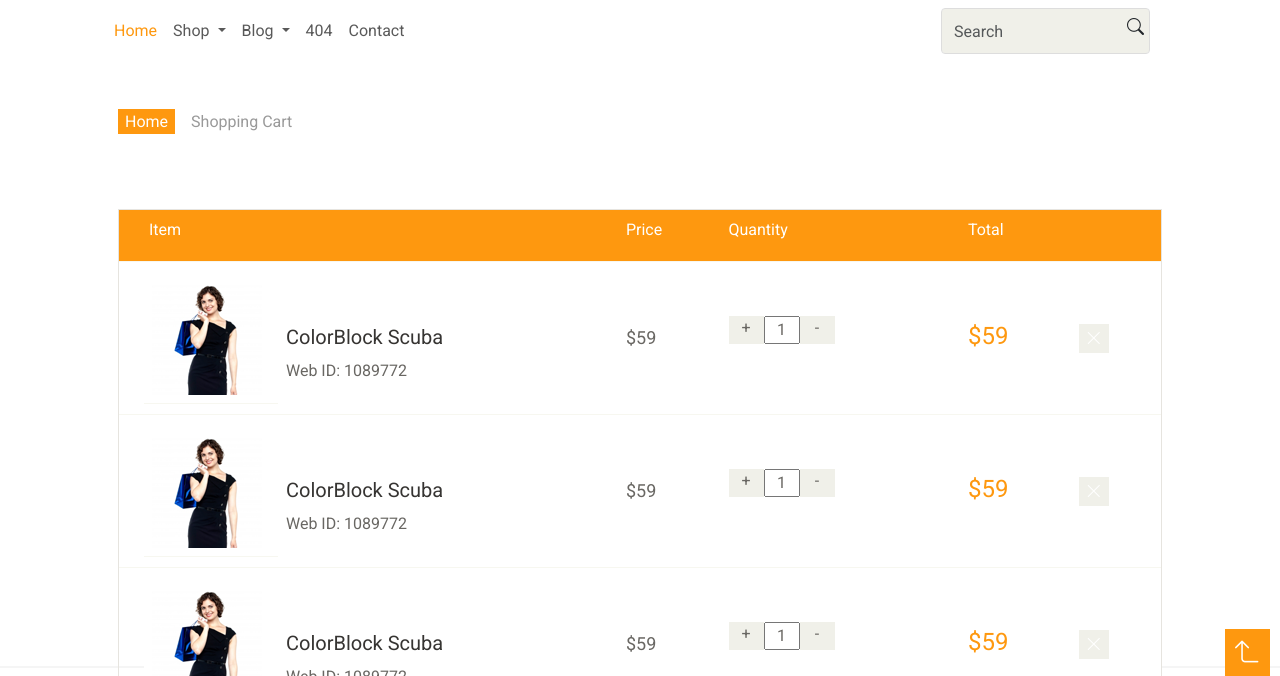
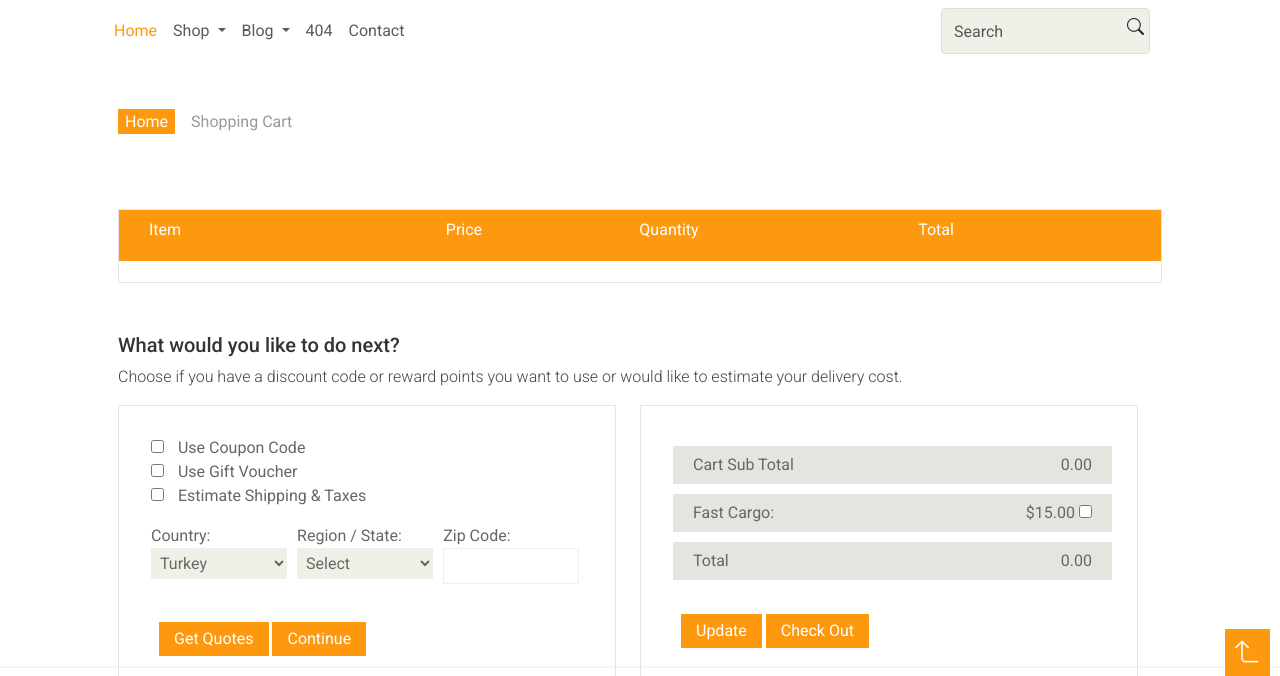
Before and after one commit to RSTCMGZ/E-Shopper-Clone, a plain HTML site: page cart.html in a window 1280 px wide. Shown: the part 124-800 px from the top of the page. Drawn offline with nearby package versions, Linux system fonts and the light colour scheme.

Commit message:
shopping-card-add-delete

```diff
--- a/cart.html
+++ b/cart.html
@@ -230,92 +230,11 @@
                             <td class="orange"></td>
                         </tr>
                     </thead>
-                    <tbody>
-                        <tr>
-                            <td class="cart-product">
-                                <a href="#"><img src="images/cart/one.png"  alt=""></a>
-                            </td>
-                            <td class="cart-desc">
-                                <h4><a href="#">ColorBlock Scuba</a></h4>
-                                <p>Web ID: 1089772</p>
-                            </td>
-                            <td class="cart-price">
-                                <p>$59</p>
-                            </td>
-                            <td class="cart-quantity">
-                                <div class="cart-quantity-btn">
-                                    <a href="#" class="cart-quantity-up
-                                    ">+</a>
-                                    <input type="text" class="cart-quantity_input" value="1" autocomplete="off" size="2">
-                                    <a href="#" class="cart-quantity_down">-</a>
-                                </div>
-                            </td>
-                            <td class="cart-total">
-                                <div class="cart_total_price">$59</div>
-                            </td>
-                            <td class="cart-delete">
-                                <a href="#" class="cart_quantity_delete">
-                                    <i class="bi bi-x-lg"></i>
-                                </a>
-                            </td>
-                        </tr>
-                        <tr>
-                            <td class="cart-product">
-                                <a href="#"><img src="images/cart/one.png"  alt=""></a>
-                            </td>
-                            <td class="cart-desc">
-                                <h4><a href="#">ColorBlock Scuba</a></h4>
-                                <p>Web ID: 1089772</p>
-                            </td>
-                            <td class="cart-price">
-                                <p>$59</p>
-                            </td>
-                            <td class="cart-quantity">
-                                <div class="cart-quantity-btn">
-                                    <a href="#" class="cart-quantity-up
-                                    ">+</a>
-                                    <input type="text" class="cart-quantity_input" value="1" autocomplete="off" size="2">
-                                    <a href="#" class="cart-quantity_down">-</a>
-                                </div>
-                            </td>
-                            <td class="cart-total">
-                                <div class="cart_total_price">$59</div>
-                            </td>
-                            <td class="cart-delete">
-                                <a href="#" class="cart_quantity_delete">
-                                    <i class="bi bi-x-lg"></i>
-                                </a>
-                            </td>
-                        </tr>
-                        <tr>
-                            <td class="cart-product">
-                                <a href="#"><img src="images/cart/one.png"  alt=""></a>
-                            </td>
-                            <td class="cart-desc">
-                                <h4><a href="#">ColorBlock Scuba</a></h4>
-                                <p>Web ID: 1089772</p>
-                            </td>
-                            <td class="cart-price">
-                                <p>$59</p>
-                            </td>
-                            <td class="cart-quantity">
-                                <div class="cart-quantity-btn">
-                                    <a href="#" class="cart-quantity-up
-                                    ">+</a>
-                                    <input type="text" class="cart-quantity_input" value="1" autocomplete="off" size="2">
-                                    <a href="#" class="cart-quantity_down">-</a>
-                                </div>
-                            </td>
-                            <td class="cart-total">
-                                <div class="cart_total_price">$59</div>
-                            </td>
-                            <td class="cart-delete">
-                                <a href="#" class="cart_quantity_delete">
-                                    <i class="bi bi-x-lg"></i>
-                                </a>
-                            </td>
-                        </tr>
+                    <tbody class="cart-wrapper">
+
+
                     </tbody>
+
                 </table>
             </div>
         </div>
@@ -379,10 +298,17 @@
                 <div class="col-sm-6">
                     <div class="total-area">
                         <ul>
-                            <li>Cart Sub Total <span>$59</span></li>
-                            <li>Eco Tax <span>$2</span></li>
-                            <li>Shipping Cost<span>Free</span></li>
-                            <li>Total <span>$61</span></li>
+                            <li>Cart Sub Total <span id="sub-total">$59.00</span></li>
+                            <li>
+                              <label class="d-flex align-content-center justify-content-between" >
+                                Fast Cargo:
+                                <div>$15.00
+                                <input type="checkbox" id="fast-cargo" >
+                              </div>
+                              </label>
+                            </li>
+
+                            <li>Total <span  id="cart-total">$61</span></li>
                         </ul>
                         <a href="#" class="btn update">Update</a>
                         <a href="#" class="btn check-out">Check Out</a>
@@ -560,6 +486,9 @@
       integrity="sha384-C6RzsynM9kWDrMNeT87bh95OGNyZPhcTNXj1NW7RuBCsyN/o0jlpcV8Qyq46cDfL"
       crossorigin="anonymous"
     ></script>
+    <script src="js/app.js"></script>
+    <script src="js/products.js"></script>
+    <script src="js/cart.js"></script>
     <a href="#top" class="scrollUp position-fixed  d-block">
       <i class="bi bi-arrow-90deg-up"></i>
     </a>
--- a/css/style.css
+++ b/css/style.css
@@ -822,30 +822,19 @@ footer .border {
   color: #696763;
   font-size: 18px;
 }
-.cart-quantity-btn a {
-  background: #f0f0e9;
-  color: #696763;
-  display: inline-block;
+
+.cart-quantity input {
+  text-align: center;
+  width: 80px !important;
   font-size: 16px;
-  height: 28px;
-  overflow: hidden;
-  text-align: center;
-  width: 35px;
-  float: left;
-}
-.cart-quantity_input {
-  color: #696763;
-  float: left;
-  font-size: 16px;
-  text-align: center;
 }
 .cart_total_price {
   color: #fe980f;
   font-size: 24px;
 }
-.cart-delete a {
+.cart-delete button {
   background: #f0f0e9;
-  color: #fff;
+  color: #000;
   padding: 5px 7px;
   font-size: 16px;
 }
@@ -952,11 +941,12 @@ textarea {
 /*! responsive */
 @media (max-width: 767px) {
   .responsive-1 {
-    width: 100%;
-    margin-bottom: 15px;
-    overflow-x: scroll;
-    overflow-y: hidden;
-    border: 1px solid #ddd;
+    width: 100% !important;
+    margin-bottom: 15px !important;
+    overflow-y: hidden !important;
+    border: 1px solid #ddd !important;
+    display: flex;
+    flex-direction: column;
   }
 }
 
--- a/js/app.js
+++ b/js/app.js
@@ -1,12 +1,16 @@
+// localstorage'ye product'tan ürün yüklemek
 async function getData() {
     const photos = await fetch("../js/data.json")
     const data = await photos.json()
 
     data ? localStorage.setItem("products", JSON.stringify(data)) : [] // eğer datanın içerisinde veri var ise göster yok ise boş bir array döndür
-    productsFunc() //! bunu burda cagırdık çünkü sayfa yenilendiğinde direk gelmiyor 2.kez yenilenmesi gerekiyordu.
+    productsFunc()
 }
 
 getData()
+
+
+// localstorage'ye cartItems'ten ürün yüklemek
 
 const cartItems = document.querySelector(".header-cart")
 
--- /dev/null
+++ b/js/cart.js
@@ -0,0 +1,82 @@
+
+
+
+
+//!sepete eklediğimiz tüm ürünleri cart sayfasına taşıdık
+function displayCartProduct() {
+    const cartWrapper = document.querySelector(".cart-wrapper")
+    let result = ""
+    cart.forEach((item) => {
+        result += `
+
+        <tr>
+        <td class="cart-product">
+            <a href="#"><img src=${item.img.singleImage} width="20%"  alt=""></a>
+        </td>
+        <td class="cart-desc">
+            <h4><a href="#">${item.name}</a></h4>
+        </td>
+        <td class="cart-price">
+            <p>$${item.price.oldPrice.toFixed(2)}</p>
+        </td>
+        <td class="cart-quantity">
+            <div class="cart-quantity-btn">
+                <input type="number" value="1" min="1" data-id="${item.quantity} class="quantity1">
+            </div>
+        </td>
+        <td class="cart-total">
+            <div class="cart_total_price">$${(item.price.oldPrice * item.quantity).toFixed(2)}</div>
+        </td>
+        <td class="cart-delete">
+            <button class="cart_quantity_delete">
+                <i class="bi bi-x-lg" data-id="${item.id}"></i>
+            </button>
+        </td>
+    </tr>
+        `
+    })
+    cartWrapper.innerHTML = result
+    removeCartItem()
+
+}
+
+displayCartProduct()
+//!sepetten silme işlemleri
+
+function removeCartItem() {
+    const btnDeleteCart = document.querySelectorAll(".bi-x-lg")
+    let cartItems = document.querySelector(".header-cart")
+    btnDeleteCart.forEach((button) => {
+        button.addEventListener("click", (e) => {
+            const id = e.target.dataset.id
+            cart = cart.filter((item) => item.id !== Number(id))
+            displayCartProduct()//!ürünler silindi.
+            localStorage.setItem("cart", JSON.stringify(cart))//Silme işlemi yaptığında sayfayı yenilediğinde tekrardan silinen ürün gelmeyecek.
+            cartItems.innerHTML = cart.length //! karttan sildiğinde yukarıdaki de bir eksilsin.
+            saveCartValues()//!tıklandıgında ekranı güncelleyip güncel ücreti yazsın.
+        })
+
+    })
+}
+//!hesaplama işlemleri
+
+function saveCartValues() {
+    const cartTotal = document.getElementById("cart-total")
+    const subTotal = document.getElementById("sub-total")
+    const fastCargo = document.getElementById("fast-cargo")
+    let itemsTotal = 0; //ilk olarak değerleri sıfır olarak kabul ettik
+
+    const fastCargoPrice = 15; //hızlı kargo ödemesi
+    cart.length > 0 &&
+        cart.map((item) => itemsTotal += item.price.oldPrice * quantityValue) //map ile item(her bir elemanı döndürdük) ve cartın uzunluğu büyük ise 0 dan fiyat çarpı itemin adeti itemstotal'e eşitledik.
+    subTotal.innerHTML = `${itemsTotal.toFixed(2)}` //toplamını yazdırdık
+    cartTotal.innerHTML = `${itemsTotal.toFixed(2)}`//Toplamını yazdırdık
+    fastCargo.addEventListener("change", (e) => {
+        if (e.target.checked) {// checkboX'a tıkladıgında + olarak fastcargoprice eklensin.
+            cartTotal.innerHTML = `${(itemsTotal + fastCargoPrice).toFixed(2)}`
+        } else {// checkboX'a tıkladıgında tıklanan silinsin.
+            cartTotal.innerHTML = `${itemsTotal.toFixed(2)}`
+        }
+    })
+}
+saveCartValues()
--- a/js/products.js
+++ b/js/products.js
@@ -1,7 +1,6 @@
-let products = []// productsları cagırdık
-let cart = [] // cartları cagırdık
+let products = localStorage.getItem("products") ? JSON.parse(localStorage.getItem("products")) : []  // eğer datanın içerisinde veri var ise göster yok ise boş bir array döndür
+let cart = localStorage.getItem("cart") ? JSON.parse(localStorage.getItem("cart")) : [] //eğer localstoragenin içinde "cart" "?" var ise yazdır yok ise ":" boş bir array [] döndür.
 
-cart = localStorage.getItem("cart") ? JSON.parse(localStorage.getItem("cart")) : [] //eğer localstoragenin içinde "cart" ? var ise yazdır yok ise boş bir array [] döndür.
 
 function addToCart() {
   const cartItems = document.querySelector(".header-cart")
@@ -36,7 +35,6 @@ function addToCart() {
 
 
 function productsFunc() {
-  products = localStorage.getItem("products") ? JSON.parse(localStorage.getItem("products")) : []  // eğer datanın içerisinde veri var ise göster yok ise boş bir array döndür
   const productsContainer = document.querySelector("#product-list")
   let results = "" //boş bir değişken oluşturup onu for eachin içinde +1 artırarak cartları dizdik.
   products.forEach((item) => { // data jsondan veri çektik.foreach ile  döndürdük.
@@ -50,6 +48,7 @@ function productsFunc() {
           <p>${item.name}</p>
           <button  class="btn add-to-cart"  data-id="${item.id}"><i class="bi bi-cart mx-2"></i>Add to cart</button>
         </div>
+
             <div class="product-choose ">
           <ul class="d-flex gap-1 mb-0  px-0 align-items-center justify-content-center  ">
             <li><a href="#"><i class="bi bi-plus-square"></i>Add to wishlist</a></li>
@@ -60,6 +59,7 @@ function productsFunc() {
       </div>
           `;
     productsContainer ? productsContainer.innerHTML = results : "";
+    //! (?)içerisinde var ise productscontainer.innerHTML'i göster,yok ise : "" göster
     addToCart();
   })
 
```
